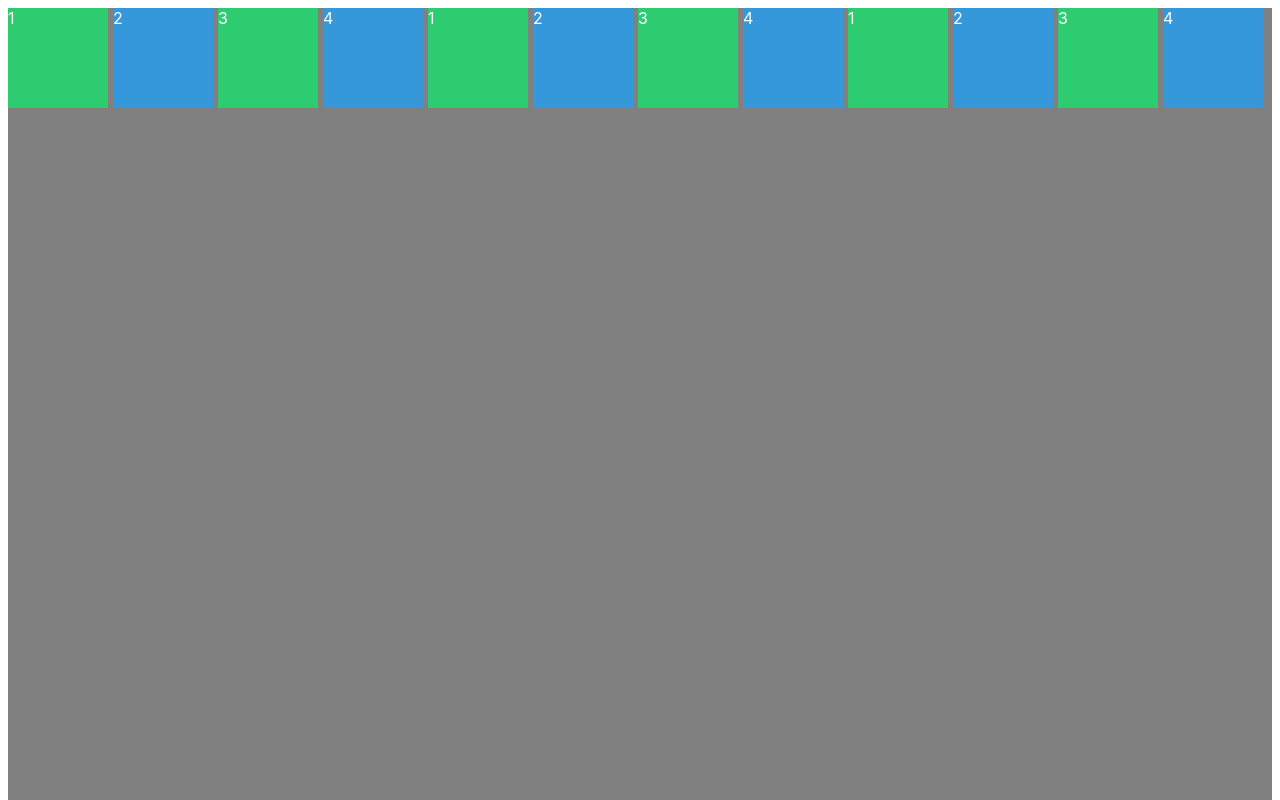
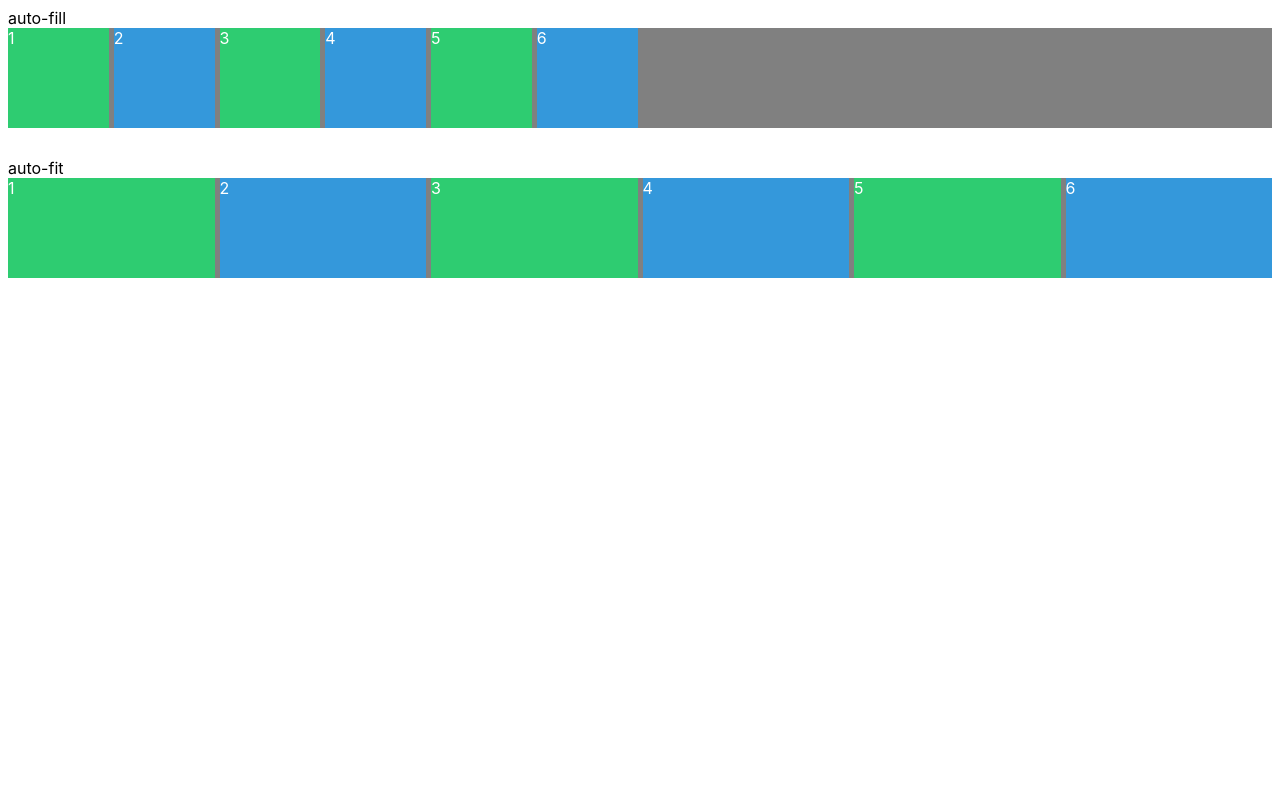
Before and after one commit to shiningy/nomad-css, a plain HTML site: page index.html in a window 1280 px wide. Shown: the top 800 px of the page. Drawn offline with Linux system fonts and the light colour scheme.

Commit message:
2.12 auto-fit auto-fill

```diff
--- a/index.html
+++ b/index.html
@@ -8,19 +8,23 @@
   <title>Document</title>
 </head>
 <body>
+  auto-fill
   <div class="grid">
     <div class="item">1</div>
     <div class="item">2</div>
     <div class="item">3</div>
     <div class="item">4</div>
+    <div class="item">5</div>
+    <div class="item">6</div>
+  </div>
+  auto-fit
+  <div class="grid">
     <div class="item">1</div>
     <div class="item">2</div>
     <div class="item">3</div>
     <div class="item">4</div>
-    <div class="item">1</div>
-    <div class="item">2</div>
-    <div class="item">3</div>
-    <div class="item">4</div>
+    <div class="item">5</div>
+    <div class="item">6</div>
   </div>
 </body>
 </html>
--- a/styles.css
+++ b/styles.css
@@ -7,10 +7,8 @@ body {
   color: white;
   display: grid;
   gap: 5px;
-  height: 250vh;
-  grid-template-columns: repeat(45, minmax(100px, 1fr));
-  grid-template-rows: repeat(4, 100px);
-  grid-auto-columns: 100px;
+  grid-auto-rows: 100px;
+  margin-bottom: 30px;
 }
 
 .item:nth-child(odd) {
@@ -20,3 +18,11 @@ body {
 .item:nth-child(even) {
   background-color: #3498db;
 }
+
+.grid:first-child {
+  grid-template-columns: repeat(auto-fill, minmax(100px, 1fr));
+}
+
+.grid:last-child {
+  grid-template-columns: repeat(auto-fit, minmax(100px, 1fr));
+}
```
Also changed, not shown: README.md.
